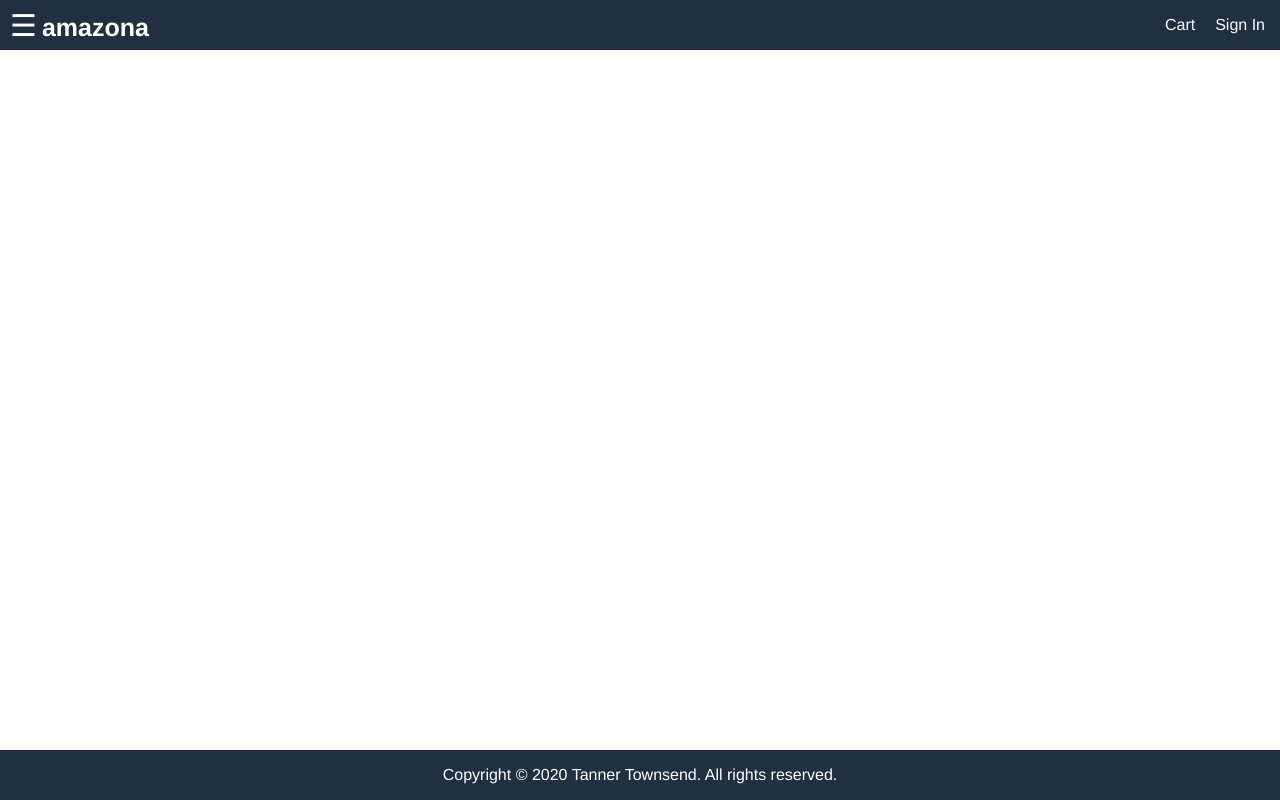
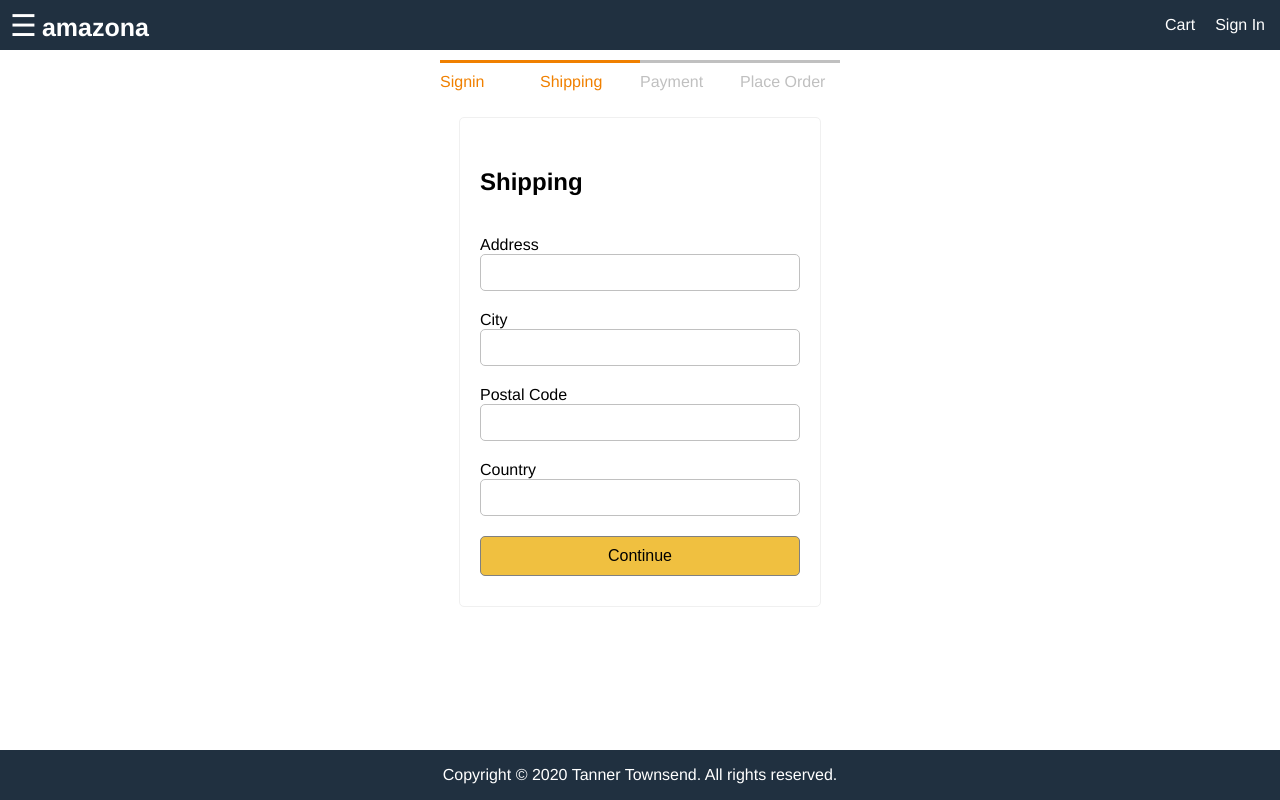
Before and after one commit to Cool-Dev121/react-frontend-ecommerce, a React (Create React App) app: page /shipping in a window 1280 px wide. Built offline with nearby package versions, Linux system fonts and the light colour scheme.

Commit message:
Added checkout steps with shipping and payment information

```diff
--- a/src/App.js
+++ b/src/App.js
@@ -7,6 +7,9 @@
 import { useSelector } from 'react-redux';
 import RegisterContainer from './containers/RegisterContainer';
 import NewProductContainer from './containers/NewProductContainer';
+import ShippingContainer from './containers/ShippingContainer';
+import PaymentContainer from './containers/PaymentContainer';
+import PlaceOrderContainer from './containers/PlaceOrderContainer';
 
 function App() {
   const userSignin = useSelector(state => state.userSignin);
@@ -54,6 +57,9 @@
             <Route path='/register' component={RegisterContainer} />
             <Route path='/signin' component={SigninContainer} />
             <Route path='/products' exact component={NewProductContainer} />
+            <Route path='/shipping' component={ShippingContainer} />
+            <Route path='/payment' component={PaymentContainer} />
+            <Route path='/placeorder' component={PlaceOrderContainer} />
             <Route path='/products/:id' exact component={ProductContainer} />
             <Route path='/cart/:id?' component={CartContainer} />
             <Route path='/' exact component={HomeContainer} />
--- a/src/actions/cartActions.js
+++ b/src/actions/cartActions.js
@@ -27,3 +27,11 @@
   } = getState();
   localStorage.setItem('cartItems', JSON.stringify(cartItems));
 };
+
+export const saveShipping = data => dispatch => {
+  dispatch({ type: 'CART_SAVE_SHIPPING', payload: data });
+};
+
+export const savePayment = data => dispatch => {
+  dispatch({ type: 'CART_SAVE_PAYMENT', payload: data });
+};
--- /dev/null
+++ b/src/components/CheckoutSteps.js
@@ -0,0 +1,14 @@
+import React from 'react';
+
+const CheckoutSteps = props => {
+  return (
+    <div className='checkout-steps'>
+      <div className={props.step1 ? 'active' : ''}>Signin</div>
+      <div className={props.step2 ? 'active' : ''}>Shipping</div>
+      <div className={props.step3 ? 'active' : ''}>Payment</div>
+      <div className={props.step4 ? 'active' : ''}>Place Order</div>
+    </div>
+  );
+};
+
+export default CheckoutSteps;
--- /dev/null
+++ b/src/containers/PaymentContainer.js
@@ -0,0 +1,51 @@
+import React, { useEffect, useState } from 'react';
+import { useSelector, useDispatch } from 'react-redux';
+import { Link } from 'react-router-dom';
+import { savePayment } from '../actions/cartActions';
+import CheckoutSteps from '../components/CheckoutSteps';
+
+const PaymentContainer = props => {
+  const [paymentMethod, setPaymentMethod] = useState('');
+
+  const dispatch = useDispatch();
+
+  const submitHandler = event => {
+    event.preventDefault();
+    dispatch(savePayment({ paymentMethod }));
+    props.history.push('/placeorder');
+  };
+
+  return (
+    <div>
+      <CheckoutSteps step1 step2 step3 />
+      <div className='form'>
+        <form onSubmit={submitHandler}>
+          <ul className='form-container'>
+            <li>
+              <h2>Payment</h2>
+            </li>
+            <li>
+              <div>
+                <input
+                  type='radio'
+                  name='paymentMethod'
+                  id='paymentMethod'
+                  value='paypal'
+                  onChange={e => setPaymentMethod(e.target.value)}
+                />
+                <label htmlFor='paymentMethod'>Paypal</label>
+              </div>
+            </li>
+            <li>
+              <button type='submit' className='button primary'>
+                Continue
+              </button>
+            </li>
+          </ul>
+        </form>
+      </div>
+    </div>
+  );
+};
+
+export default PaymentContainer;
--- /dev/null
+++ b/src/containers/PlaceOrderContainer.js
@@ -0,0 +1,114 @@
+import React from 'react';
+import { useEffect } from 'react';
+import { useDispatch, useSelector } from 'react-redux';
+import { addToCart, removeFromCart } from '../actions/cartActions';
+import { Link } from 'react-router-dom';
+import CheckoutSteps from '../components/CheckoutSteps';
+
+const PlaceOrderContainer = props => {
+  const cart = useSelector(state => state.cart);
+  const { cartItems, shipping, payment } = cart;
+
+  if (!shipping.address) {
+    props.history.push('/shipping');
+  } else if (!payment.paymentMethod) {
+    props.history.push('/payment');
+  }
+
+  const itemsPrice = cartItems.reduce((a, c) => a + c.price * c.qty, 0);
+  const shippingPrice = itemsPrice > 100 ? 0 : 10;
+  const taxPrice = 0.15 * itemsPrice;
+  const totalPrice = itemsPrice + shippingPrice + taxPrice;
+
+  const dispatch = useDispatch();
+
+  // Create An Order
+  const placeOrderHandler = () => {};
+
+  useEffect(() => {
+    return () => {
+      //
+    };
+  }, []);
+
+  const checkoutHandler = () => {
+    props.history.push('/signin?redirect=shipping');
+  };
+
+  return (
+    <div>
+      <CheckoutSteps step1 step2 step3 step4 />
+      <div className='placeorder'>
+        <div className='placeorder-info'>
+          <div>
+            <h3>Shipping</h3>
+            <div>
+              {cart.shipping.address}, {cart.shipping.city},{cart.shipping.postalCode}, {cart.shipping.country},
+            </div>
+          </div>
+          <div>
+            <h3>Payment</h3>
+            <div>Payment Method: {cart.payment.paymentMethod}</div>
+          </div>
+          <div>
+            <ul className='cart-list-container'>
+              <li>
+                <h3>Shopping Cart</h3>
+                <div>Price</div>
+              </li>
+              {cartItems.length === 0 ? (
+                <div>Cart is empty</div>
+              ) : (
+                cartItems.map(item => (
+                  <li>
+                    <div className='cart-image'>
+                      <img src={item.image} alt={item.title} />
+                    </div>
+
+                    <div className='cart-name'>
+                      <div>
+                        <Link to={`/products/${item.product}`}>{item.name}</Link>
+                      </div>
+                      <div>Qty: {item.qty}</div>
+                    </div>
+                    <div className='cart-price'>${item.price}</div>
+                  </li>
+                ))
+              )}
+            </ul>
+          </div>
+        </div>
+        <div className='placeorder-action'>
+          <ul>
+            <li>
+              <button className='button primary full-width' onClick={placeOrderHandler}>
+                Place Order
+              </button>
+            </li>
+            <li>
+              <h3>Order Summary</h3>
+            </li>
+            <li>
+              <div>Items</div>
+              <div>${itemsPrice}</div>
+            </li>
+            <li>
+              <div>Shipping</div>
+              <div>${shippingPrice}</div>
+            </li>
+            <li>
+              <div>Tax</div>
+              <div>${taxPrice}</div>
+            </li>
+            <li>
+              <div>Order Total</div>
+              <div>${totalPrice}</div>
+            </li>
+          </ul>
+        </div>
+      </div>
+    </div>
+  );
+};
+
+export default PlaceOrderContainer;
--- /dev/null
+++ b/src/containers/ShippingContainer.js
@@ -0,0 +1,59 @@
+import React, { useEffect, useState } from 'react';
+import { useSelector, useDispatch } from 'react-redux';
+import { Link } from 'react-router-dom';
+import { saveShipping } from '../actions/cartActions';
+import CheckoutSteps from '../components/CheckoutSteps';
+
+const ShippingContainer = props => {
+  const [address, setAddress] = useState('');
+  const [city, setCity] = useState('');
+  const [postalCode, setPostalCode] = useState('');
+  const [country, setCountry] = useState('');
+
+  const dispatch = useDispatch();
+
+  const submitHandler = event => {
+    event.preventDefault();
+    dispatch(saveShipping({ address, city, postalCode, country }));
+    props.history.push('/payment');
+  };
+
+  return (
+    <div>
+      <CheckoutSteps step1 step2 />
+      <div className='form'>
+        <form onSubmit={submitHandler}>
+          <ul className='form-container'>
+            <li>
+              <h2>Shipping</h2>
+            </li>
+            <li>
+              <label htmlFor='address'>Address</label>
+              <input type='text' name='address' id='address' onChange={e => setAddress(e.target.value)} />
+            </li>
+            <li>
+              <label htmlFor='city'>City</label>
+              <input type='text' name='city' id='city' onChange={e => setCity(e.target.value)} />
+            </li>
+            <li>
+              <label htmlFor='postalCode'>Postal Code</label>
+              <input type='text' name='postalCode' id='postalCode' onChange={e => setPostalCode(e.target.value)} />
+            </li>
+            <li>
+              <label htmlFor='country'>Country</label>
+              <input type='text' name='country' id='country' onChange={e => setCountry(e.target.value)} />
+            </li>
+
+            <li>
+              <button type='submit' className='button primary'>
+                Continue
+              </button>
+            </li>
+          </ul>
+        </form>
+      </div>
+    </div>
+  );
+};
+
+export default ShippingContainer;
--- a/src/containers/SigninContainer.js
+++ b/src/containers/SigninContainer.js
@@ -9,10 +9,11 @@
   const userSignin = useSelector(state => state.userSignin);
   const { userInfo } = userSignin;
   const dispatch = useDispatch();
+  const redirect = props.location.search ? props.location.search.split('=')[1] : '/';
 
   useEffect(() => {
     if (userInfo) {
-      props.history.push('/');
+      props.history.push(redirect);
     }
     return () => {
       //
@@ -46,7 +47,9 @@
           </li>
           <li>New to amazona?</li>
           <li>
-            <Link to='/register' className='button secondary text-center'>
+            <Link
+              to={redirect === '/' ? 'register' : 'register?redirect=' + redirect}
+              className='button secondary text-center'>
               Create Account
             </Link>
           </li>
--- a/src/index.css
+++ b/src/index.css
@@ -352,3 +352,72 @@
 tbody > tr:nth-child(odd) {
   background-color: #f0f0f0;
 }
+
+/* Checkout Steps */
+.checkout-steps {
+  display: flex;
+  justify-content: space-between;
+  width: 40rem;
+  margin: 1rem auto;
+}
+
+.checkout-steps > div {
+  border-top: 0.3rem #c0c0c0 solid;
+  color: #c0c0c0;
+  flex: 1 1;
+  padding-top: 1rem;
+}
+
+.checkout-steps > div.active {
+  border-top: 0.3rem #f08000 solid;
+  color: #f08000;
+}
+
+/* Place Order */
+.placeorder {
+  display: flex;
+  flex-grow: wrap;
+  padding: 1rem;
+  justify-content: space-between;
+}
+
+.placeorder-info {
+  flex: 3 1 60rem;
+}
+
+.placeorder-action {
+  flex: 1 1 20rem;
+  border: 0.1rem #c0c0c0 solid;
+  border-radius: 0.5rem;
+  background-color: #fcfcfc;
+  padding: 1rem;
+}
+
+.placeorder-info > div {
+  border: 0.1rem #c0c0c0 solid;
+  border-radius: 0.5rem;
+  background-color: #fcfcfc;
+  padding: 1rem;
+  margin: 1rem;
+}
+
+.placeorder-info > div:first-child {
+  margin-top: 0;
+}
+
+.placeorder-action > ul {
+  padding: 0;
+  list-style-type: none;
+}
+
+.placeorder-acion > ul > li {
+  display: flex;
+  justify-content: space-between;
+  margin-bottom: 1rem;
+}
+
+.placeorder-action > ul > li:last-child {
+  font-size: 2rem;
+  color: #c04000;
+  font-weight: bold;
+}
--- a/src/reducers/cartReducers.js
+++ b/src/reducers/cartReducers.js
@@ -1,4 +1,4 @@
-export const cartReducer = (state = { cartItems: [] }, action) => {
+export const cartReducer = (state = { cartItems: [], shipping: {}, payment: {} }, action) => {
   switch (action.type) {
     case 'CART_ADD_ITEM':
       const item = action.payload;
@@ -16,6 +16,12 @@
     case 'CART_REMOVE_ITEM':
       return { cartItems: state.cartItems.filter(x => x.product !== action.payload) };
 
+    case 'CART_SAVE_SHIPPING':
+      return { ...state, shipping: action.payload };
+
+    case 'CART_SAVE_PAYMENT':
+      return { ...state, payment: action.payload };
+
     default:
       return state;
   }
--- a/src/store.js
+++ b/src/store.js
@@ -13,7 +13,7 @@
 const cartItems = JSON.parse(localStorage.getItem('cartItems')) || [];
 const userInfo = JSON.parse(localStorage.getItem('userInfo')) || '';
 
-const initalState = { cart: { cartItems }, userSignin: { userInfo } };
+const initalState = { cart: { cartItems, shipping: {}, payment: {} }, userSignin: { userInfo } };
 
 const store = createStore(
   combineReducers({
```
Also changed, not shown: src/containers/RegisterContainer.js (+5 -2 lines).
